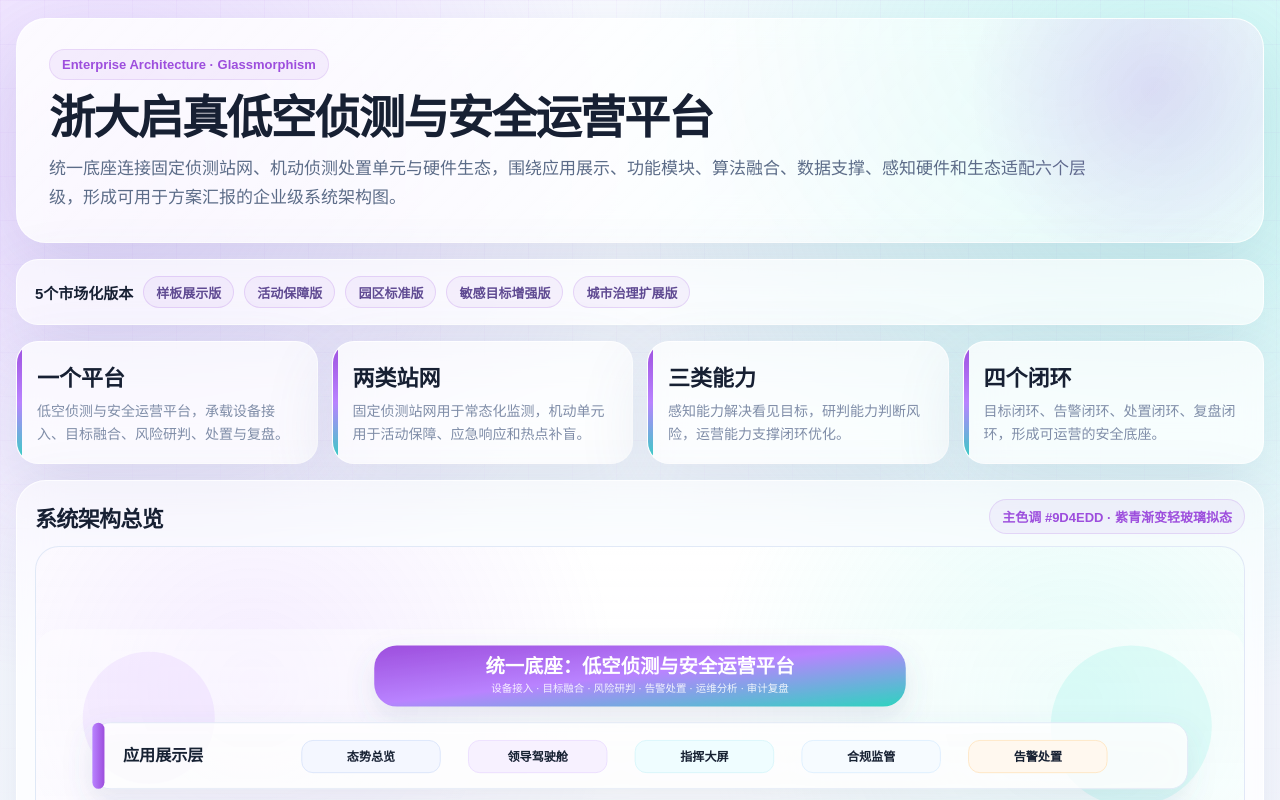
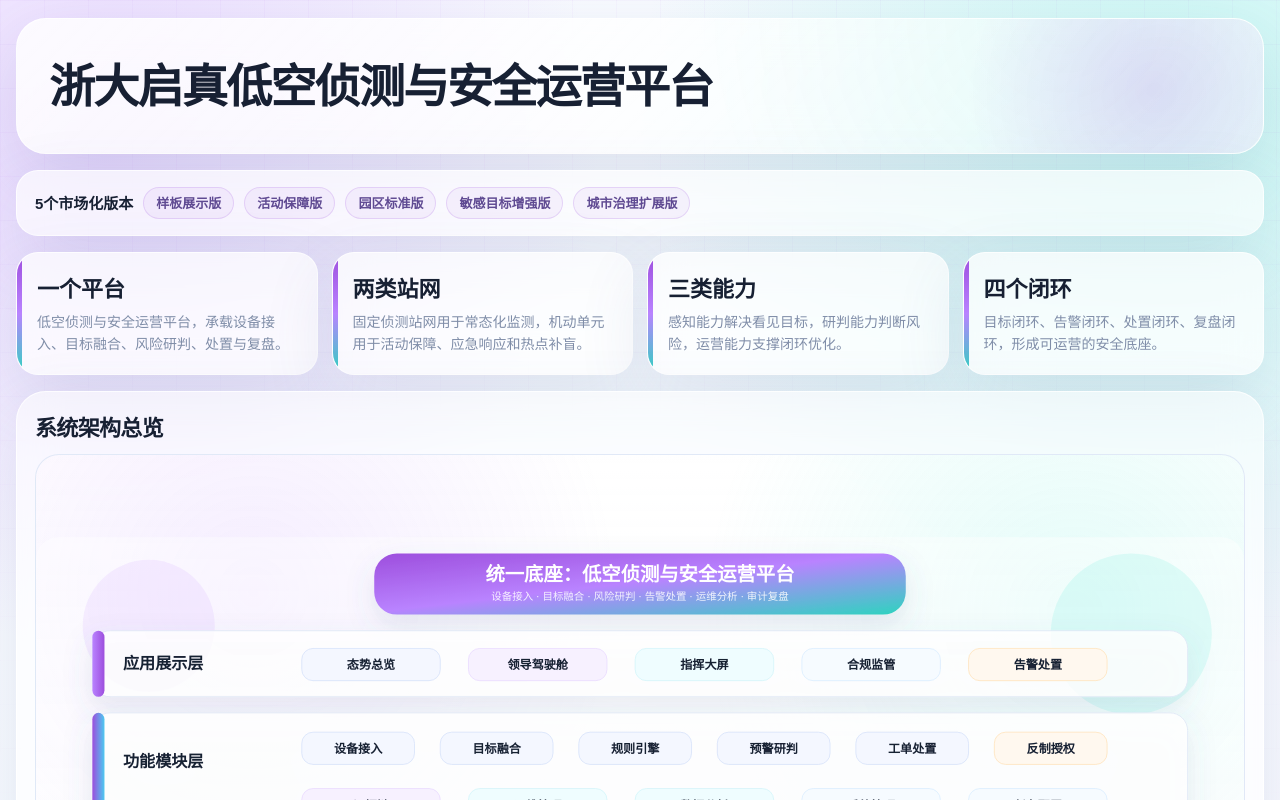
Before and after one commit to lurenmi/low-altitude-architecture, a plain HTML site: page index.html in a window 1280 px wide. Shown: the top 800 px of the page. Drawn offline with Linux system fonts and the light colour scheme.

Commit message:
Remove auxiliary labels from architecture page

```diff
--- a/index.html
+++ b/index.html
@@ -81,33 +81,12 @@
       background: radial-gradient(circle, rgba(157, 78, 221, .18), transparent 66%);
     }
 
-    .eyebrow {
-      display: inline-flex;
-      align-items: center;
-      gap: 10px;
-      padding: 7px 12px;
-      border-radius: 999px;
-      color: var(--primary);
-      background: rgba(157, 78, 221, .08);
-      border: 1px solid rgba(157, 78, 221, .14);
-      font-size: 13px;
-      font-weight: 700;
-    }
-
     h1 {
       margin: 14px 0 10px;
       color: var(--ink);
       font-size: clamp(32px, 3.6vw, 54px);
       line-height: 1.08;
       letter-spacing: -.04em;
-    }
-
-    .hero p {
-      max-width: 1050px;
-      margin: 0;
-      color: #5c6c88;
-      font-size: 17px;
-      line-height: 1.72;
     }
 
     .version-strip {
@@ -331,17 +310,6 @@
       letter-spacing: -.03em;
     }
 
-    .diagram-tag {
-      padding: 7px 12px;
-      border-radius: 999px;
-      border: 1px solid rgba(157, 78, 221, .16);
-      color: var(--primary);
-      background: rgba(157, 78, 221, .06);
-      font-size: 13px;
-      font-weight: 700;
-      white-space: nowrap;
-    }
-
     .diagram-wrap {
       width: 100%;
       height: min(88vh, 1040px);
@@ -356,13 +324,6 @@
     }
 
     svg { display: block; width: 100%; height: 100%; }
-
-    .note {
-      margin-top: 14px;
-      color: #6b7792;
-      font-size: 13px;
-      line-height: 1.7;
-    }
 
     @media (max-width: 1200px) {
       .summary {
@@ -422,9 +383,7 @@
 <body>
   <main class="page">
     <section class="hero">
-      <span class="eyebrow">Enterprise Architecture · Glassmorphism</span>
       <h1>浙大启真低空侦测与安全运营平台</h1>
-      <p>统一底座连接固定侦测站网、机动侦测处置单元与硬件生态，围绕应用展示、功能模块、算法融合、数据支撑、感知硬件和生态适配六个层级，形成可用于方案汇报的企业级系统架构图。</p>
     </section>
 
     <section class="version-strip" aria-label="市场化版本">
@@ -446,7 +405,6 @@
     <section class="diagram-card">
       <div class="diagram-head">
         <h2>系统架构总览</h2>
-        <span class="diagram-tag">主色调 #9D4EDD · 紫青渐变轻玻璃拟态</span>
       </div>
 
       <div class="diagram-wrap">
@@ -695,8 +653,6 @@
         </svg>
       </div>
     </section>
-
-    <div class="note">当前版本已收敛为单栏汇报版，便于直接用于方案汇报和投屏展示。</div>
   </main>
 
   <section class="product-modal" id="productModal" aria-hidden="true" aria-labelledby="modalTitle" role="dialog">
```
